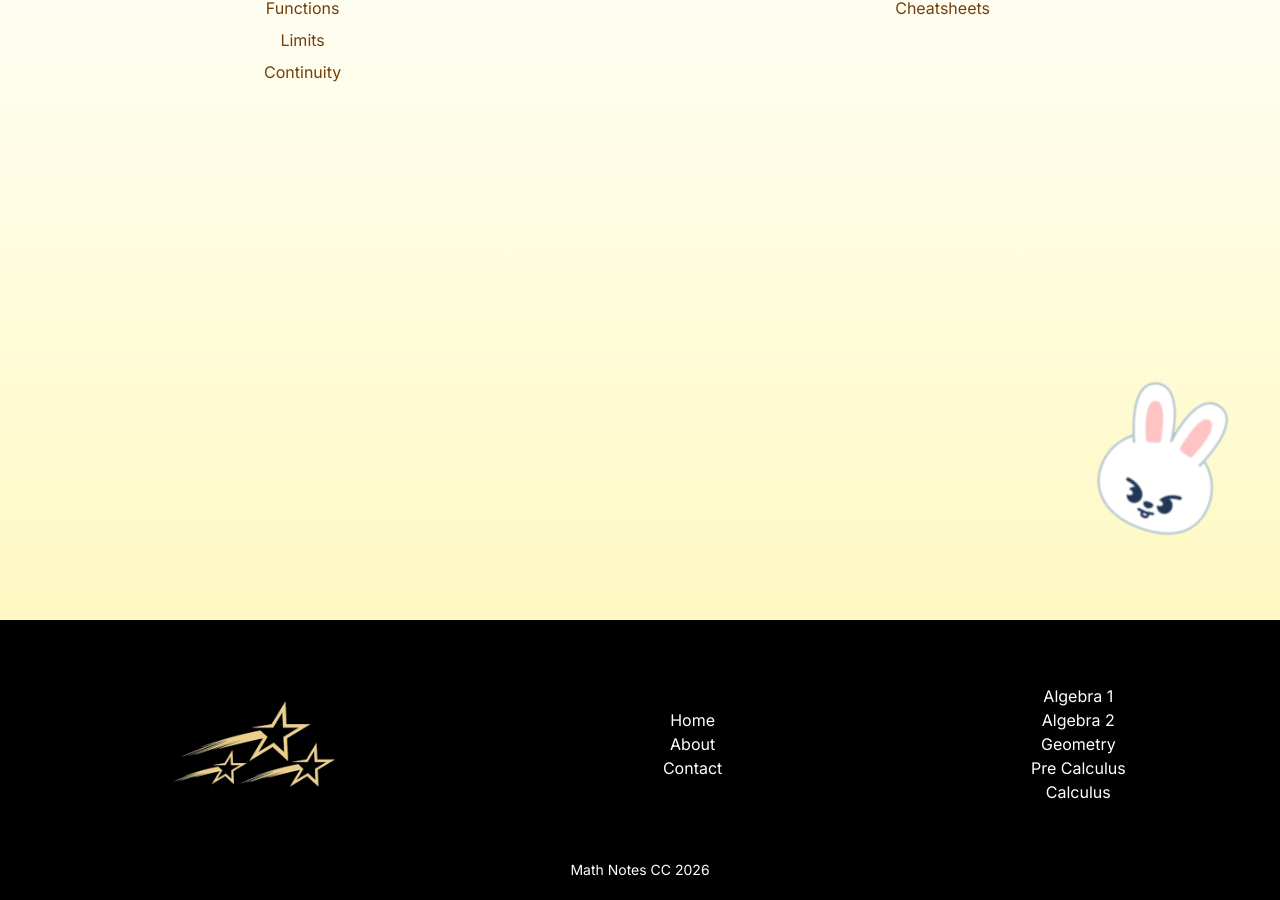
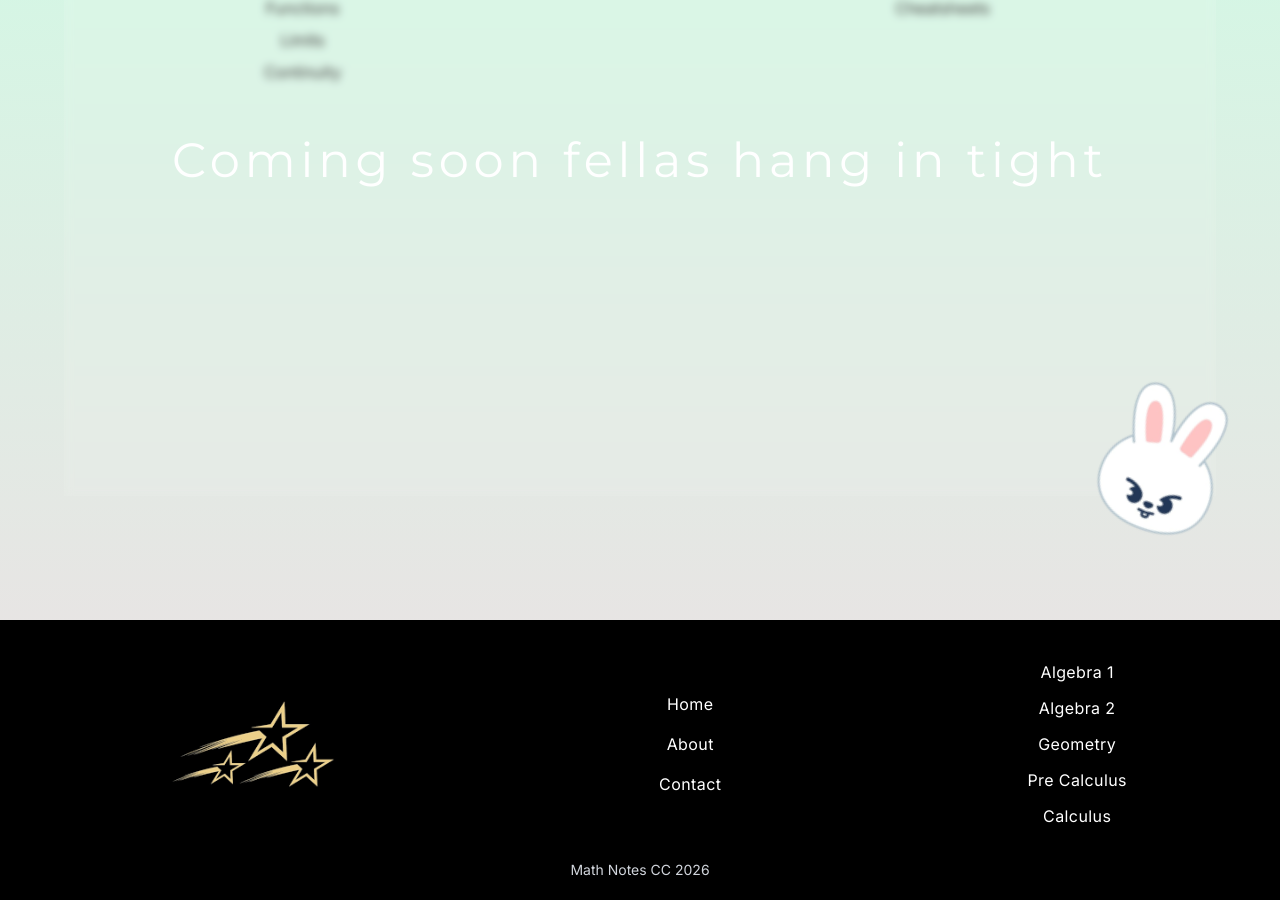
Before and after one commit to dakshs-07/math-notes, a Next.js app: page /math/Calculus in a window 1280 px wide. Shown: the part 240-1140 px from the top of the page. Built offline with nearby package versions, Linux system fonts and the light colour scheme.

Commit message:
added pastel bg colors

```diff
--- a/app/math/Algebra1/page.jsx
+++ b/app/math/Algebra1/page.jsx
@@ -14,8 +14,8 @@ function page() {
   ]
   return (
     <PageWrapper
-      gradient="from-emrald-100 to-teal-200"
-      fontColor="text-emrald-900"
+      gradient="from-stone-200 to-lime-100"
+      fontColor="text-stone-900"
     >
       <div>
         <h1 className="text-5xl text-center tracking-wide py-6">Algebra 1</h1>
--- a/app/math/Algebra2/page.jsx
+++ b/app/math/Algebra2/page.jsx
@@ -15,7 +15,7 @@ function page() {
     "Radical Functions"
   ]
   return (
-    <PageWrapper gradient="from-pink-100 to-rose-300" fontColor="text-rose-900">
+    <PageWrapper gradient="from-rose-100 to-stone-300" fontColor="text-rose-900">
       <div>
         <h1 className="text-5xl text-center tracking-wide py-6">Algebra 2</h1>
         <div className="flex justify-around">
--- a/app/math/Calculus/page.jsx
+++ b/app/math/Calculus/page.jsx
@@ -1,3 +1,4 @@
+import ComingSoon from "@/components/ComingSoon";
 import PageWrapper from "@/components/PageWrapper";
 import PreviewCard from "@/components/PreviewCard";
 import Link from "next/link";
@@ -10,9 +11,10 @@ function page() {
   const topics = ["Functions", "Limits", "Continuity"];
   return (
     <PageWrapper
-      gradient="from-white to-yellow-100"
-      fontColor="text-yellow-900"
+      gradient="from-emerald-100 to-stone-200"
+      fontColor="text-stone-800"
     >
+      <ComingSoon />
       <div>
         <h1 className="text-5xl text-center tracking-wide py-6">Calculus</h1>
         <div className="flex justify-around">
--- a/app/math/Geometry/page.jsx
+++ b/app/math/Geometry/page.jsx
@@ -16,7 +16,7 @@ function page() {
     "Circles"
   ]
   return (
-    <PageWrapper gradient="from-blue-100 to-blue-300" fontColor="text-blue-900">
+    <PageWrapper gradient="from-slate-100 to-blue-200" fontColor="text-blue-900">
       <div>
         <h1 className="text-5xl text-center tracking-wide py-6">Geometry</h1>
         <div className="flex justify-around">
--- a/components/Footer.jsx
+++ b/components/Footer.jsx
@@ -3,14 +3,14 @@ import Link from 'next/link'
 import React from 'react'
 
 function Footer() {
-    const linkhover = "hover:underline hover:text-amber-200";
+    const linkhover = "hover:text-amber-200 font-montserrat tracking-wide";
   return (
     <div className="bg-black text-white py-5">
-      <div className="flex justify-around max-h-[330px] py-1">
+      <div className="flex justify-around max-h-82.5 py-1">
         <Link href="/">
           <Image src="/star.png" alt="logo" width={200} height={200} className='hover:brightness-150'/>
         </Link>
-        <div className="flex flex-col justify-center items-center">
+        <div className="flex flex-col justify-center items-center gap-4">
           <Link href="/" className={linkhover}>
             Home
           </Link>
@@ -21,7 +21,7 @@ function Footer() {
             Contact
           </Link>
         </div>
-        <div className="flex flex-col justify-center items-center">
+        <div className="flex flex-col justify-center items-center gap-3">
           <Link href="/math/Algebra1" className={linkhover}>
             Algebra 1
           </Link>
@@ -38,7 +38,7 @@ function Footer() {
           Calculus</Link>
         </div>
       </div>
-      <p className="text-sm text-center mt-3">Math Notes CC 2026</p>
+      <p className="text-sm text-center mt-3 text-gray-300">Math Notes CC 2026</p>
     </div>
   );
 }
--- a/tailwind.config.js
+++ b/tailwind.config.js
@@ -5,6 +5,7 @@ module.exports = {
       fontFamily: {
         sans: ["var(--font-inter)"],
         heading: ["var(--font-montserrat)"],
+        montserrat: ["var(--font-montserrat)"]
       },
     },
   },
```
